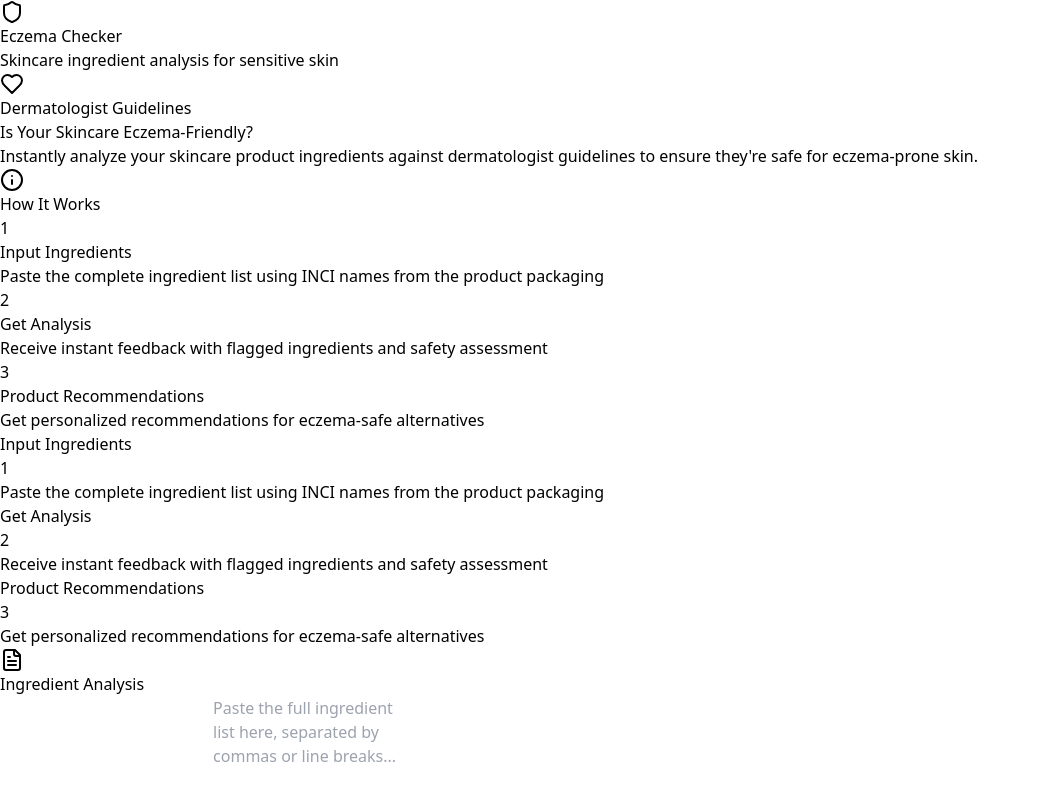
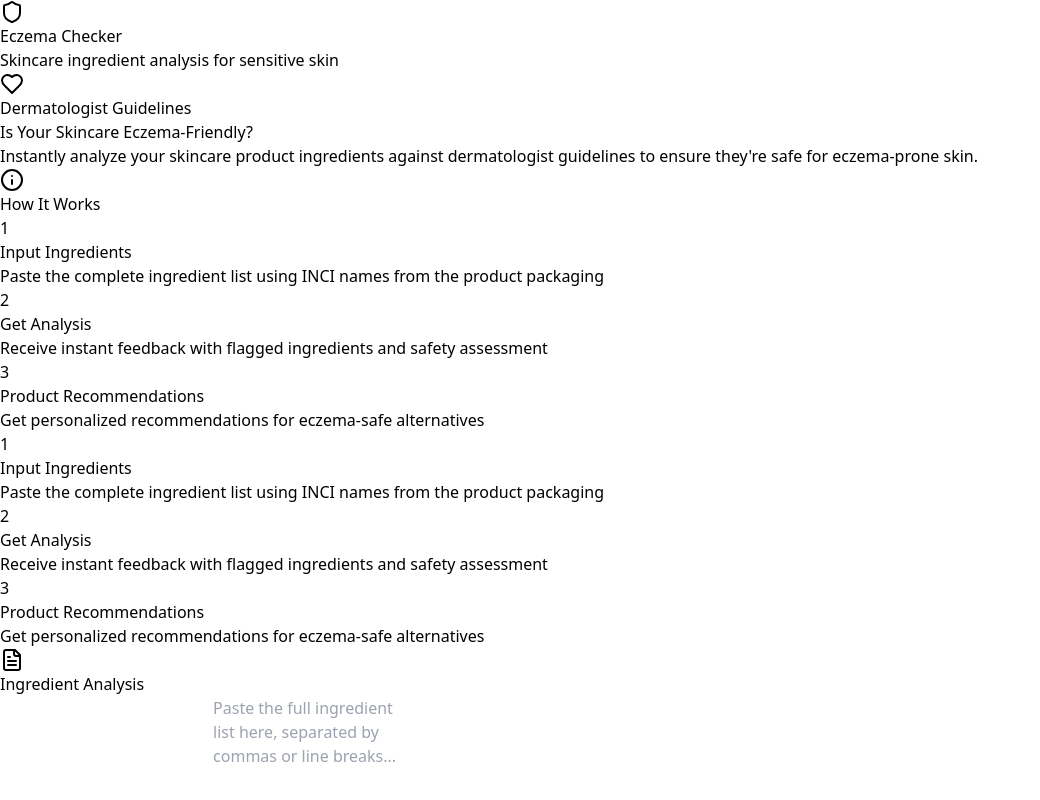
Before and after one commit to erahanwar/eczemachecker, a React (Vite) app: page / in a window 1280 px wide. Shown: the top 800 px of the page, without its empty margins (0-1040 px from the left). Built offline with nearby package versions, Linux system fonts and the light colour scheme.

Commit message:
Initial commit

```diff
--- a/index.html
+++ b/index.html
@@ -5,6 +5,10 @@
     <link rel="icon" type="image/svg+xml" href="/vite.svg" />
     <meta name="viewport" content="width=device-width, initial-scale=1.0" />
     <title>Eczema Checker - Skincare Ingredient Analysis</title>
+
+    <!-- Google AdSense -->
+    <script async src="https://pagead2.googlesyndication.com/pagead/js/adsbygoogle.js?client=ca-pub-4953206701766131"
+         crossorigin="anonymous"></script>
 
     <!-- Google tag (gtag.js) -->
     <script async src="https://www.googletagmanager.com/gtag/js?id=G-VN3BNHEDRN"></script>
--- a/src/App.tsx
+++ b/src/App.tsx
@@ -96,42 +96,36 @@ function App() {
             </div>
           </div>
 
-          {/* Mobile Layout */}
+          {/* Mobile Layout - Reverted to Original */}
           <div className="md:hidden space-y-6">
-            <div className="text-center">
-              <h4 className="font-semibold text-gray-900 mb-4 text-lg">Input Ingredients</h4>
-              <div className="flex items-start space-x-4">
-                <div className="w-12 h-12 bg-blue-100 rounded-full flex items-center justify-center flex-shrink-0">
+            <div className="text-left">
+              <div className="w-12 h-12 bg-blue-100 rounded-full flex items-center justify-center mb-4">
                 <span className="text-blue-600 font-bold text-lg">1</span>
               </div>
-                <p className="text-gray-600 text-sm text-left">
+              <h4 className="font-semibold text-gray-900 mb-2">Input Ingredients</h4>
+              <p className="text-gray-600 text-sm">
                 Paste the complete ingredient list using INCI names from the product packaging
               </p>
             </div>
-            </div>
 
-            <div className="text-center">
-              <h4 className="font-semibold text-gray-900 mb-4 text-lg">Get Analysis</h4>
-              <div className="flex items-start space-x-4">
-                <div className="w-12 h-12 bg-blue-100 rounded-full flex items-center justify-center flex-shrink-0">
+            <div className="text-left">
+              <div className="w-12 h-12 bg-blue-100 rounded-full flex items-center justify-center mb-4">
                 <span className="text-blue-600 font-bold text-lg">2</span>
               </div>
-                <p className="text-gray-600 text-sm text-left">
+              <h4 className="font-semibold text-gray-900 mb-2">Get Analysis</h4>
+              <p className="text-gray-600 text-sm">
                 Receive instant feedback with flagged ingredients and safety assessment
               </p>
             </div>
-            </div>
 
-            <div className="text-center">
-              <h4 className="font-semibold text-gray-900 mb-4 text-lg">Product Recommendations</h4>
-              <div className="flex items-start space-x-4">
-                <div className="w-12 h-12 bg-blue-100 rounded-full flex items-center justify-center flex-shrink-0">
+            <div className="text-left">
+              <div className="w-12 h-12 bg-blue-100 rounded-full flex items-center justify-center mb-4">
                 <span className="text-blue-600 font-bold text-lg">3</span>
               </div>
-                <p className="text-gray-600 text-sm text-left">
+              <h4 className="font-semibold text-gray-900 mb-2">Product Recommendations</h4>
+              <p className="text-gray-600 text-sm">
                 Get personalized recommendations for eczema-safe alternatives
               </p>
-              </div>
             </div>
           </div>
         </div>
--- a/src/components/AnalysisResult.tsx
+++ b/src/components/AnalysisResult.tsx
@@ -49,8 +49,8 @@ Flagged Ingredients:
 ${result.flaggedIngredients.map(ing => `- ${ing.name}: ${ing.reason}`).join('\n')}
 
 Analysis based on:
-- NEA Ecz-clusion List
-- AAD Guidelines for Atopic Dermatitis Management
+- Ecz-clusion List
+- Guidelines for Atopic Dermatitis Management
 - Eichenfield LF, Tom WL. et al. "Guidelines of care for the management of atopic dermatitis: section 2. Management and treatment of atopic dermatitis with topical therapies." J Am Acad Dermatol. 2014 Jul;71(1):116-32.
 - Sidbury R, Tom WL, et al. "Part 4: Guidelines of care for the management of atopic dermatitis. Part 4: Prevention of disease flares and use of adjunctive therapies and approaches. J Am Acad Dermatol. 2014: Jul;71(1);1218-33.
 
@@ -123,9 +123,6 @@ Generated by Eczema Checker
                       }`}>
                         {ingredient.status === 'avoid' ? 'Avoid' : 'Caution'}
                       </span>
-                      <span className="text-xs text-gray-500 mt-1">
-                        {ingredient.source}
-                      </span>
                     </div>
                   </div>
                 </div>
@@ -134,42 +131,10 @@ Generated by Eczema Checker
           </div>
         )}
 
-        {/* Safe Ingredients */}
-        {result.safeIngredients.length > 0 && (
-          <div className="mb-8">
-            <h3 className="text-lg font-semibold text-gray-900 mb-4 flex items-center text-left">
-              <CheckCircle className="w-5 h-5 text-green-600 mr-2" />
-              Safe Ingredients ({result.safeIngredients.length})
-            </h3>
-            <div className="grid grid-cols-1 md:grid-cols-2 gap-3">
-              {result.safeIngredients.slice(0, 6).map((ingredient, index) => (
-                <div
-                  key={index}
-                  className="p-3 bg-green-50 border border-green-200 rounded-lg text-left"
-                >
-                  <h4 className="font-medium text-gray-900 text-sm">
-                    {ingredient.name}
-                  </h4>
-                  <p className="text-xs text-gray-600 mt-1">
-                    {ingredient.reason}
-                  </p>
-                </div>
-              ))}
-              {result.safeIngredients.length > 6 && (
-                <div className="p-3 bg-gray-50 border border-gray-200 rounded-lg flex items-center justify-center">
-                  <span className="text-sm text-gray-600">
-                    +{result.safeIngredients.length - 6} more safe ingredients
-                  </span>
-                </div>
-              )}
-            </div>
-          </div>
-        )}
-
         {/* Disclaimer */}
         <div className="bg-gray-50 border border-gray-200 rounded-lg p-4">
           <p className="text-sm text-gray-600 text-left">
-            <strong>Disclaimer:</strong> This analysis is based on NEA Ecz-clusion List and AAD guidelines for atopic dermatitis management.
+            <strong>Disclaimer:</strong> This analysis is based on Ecz-clusion List and guidelines for atopic dermatitis management.
             Individual reactions may vary. Always patch test new products and consult with a dermatologist
             for personalized advice. This tool is not a substitute for professional medical advice.
           </p>
--- a/src/utils/analyzer.ts
+++ b/src/utils/analyzer.ts
@@ -103,7 +103,7 @@ export function analyzeIngredients(ingredients: string[], skinType: string = 'ge
             inci: ingredient.toUpperCase(),
             reason: 'Fragrances and essential oils can trigger contact dermatitis and worsen eczema symptoms.',
             status: 'avoid',
-            source: 'NEA'
+            source: 'Guidelines'
           });
           isFlaged = true;
         }
@@ -120,7 +120,7 @@ export function analyzeIngredients(ingredients: string[], skinType: string = 'ge
               inci: ingredient.toUpperCase(),
               reason: 'This preservative is a known contact allergen that can cause skin sensitization.',
               status: 'avoid',
-              source: 'NEA'
+              source: 'Guidelines'
             });
             isFlaged = true;
           }
@@ -138,7 +138,7 @@ export function analyzeIngredients(ingredients: string[], skinType: string = 'ge
               inci: ingredient.toUpperCase(),
               reason: 'Dyes and colorants are unnecessary additives that can cause allergic reactions.',
               status: 'avoid',
-              source: 'NEA'
+              source: 'Guidelines'
             });
             isFlaged = true;
           }
@@ -156,7 +156,7 @@ export function analyzeIngredients(ingredients: string[], skinType: string = 'ge
               inci: ingredient.toUpperCase(),
               reason: 'Harsh sulfates can strip the skin barrier and increase irritation in eczema-prone skin.',
               status: 'avoid',
-              source: 'NEA'
+              source: 'Guidelines'
             });
             isFlaged = true;
           }
@@ -174,7 +174,7 @@ export function analyzeIngredients(ingredients: string[], skinType: string = 'ge
               inci: ingredient.toUpperCase(),
               reason: 'Drying alcohols can compromise the skin barrier and increase water loss.',
               status: 'caution',
-              source: 'NEA'
+              source: 'Guidelines'
             });
             isFlaged = true;
           }
@@ -192,7 +192,7 @@ export function analyzeIngredients(ingredients: string[], skinType: string = 'ge
               inci: ingredient.toUpperCase(),
               reason: 'Exfoliating acids can increase skin sensitivity and irritation in compromised skin barriers.',
               status: 'caution',
-              source: 'NEA'
+              source: 'Guidelines'
             });
             isFlaged = true;
           }
@@ -210,7 +210,7 @@ export function analyzeIngredients(ingredients: string[], skinType: string = 'ge
               inci: ingredient.toUpperCase(),
               reason: 'Retinoids can increase skin sensitivity and may worsen inflammation in active eczema.',
               status: 'caution',
-              source: 'NEA'
+              source: 'Guidelines'
             });
             isFlaged = true;
           }
@@ -228,7 +228,7 @@ export function analyzeIngredients(ingredients: string[], skinType: string = 'ge
               inci: ingredient.toUpperCase(),
               reason: 'Chemical sunscreen filters can cause contact dermatitis. Mineral sunscreens are preferred.',
               status: 'caution',
-              source: 'NEA'
+              source: 'Guidelines'
             });
             isFlaged = true;
           }
```
Lines whose indentation alone changed are shown as unchanged.
